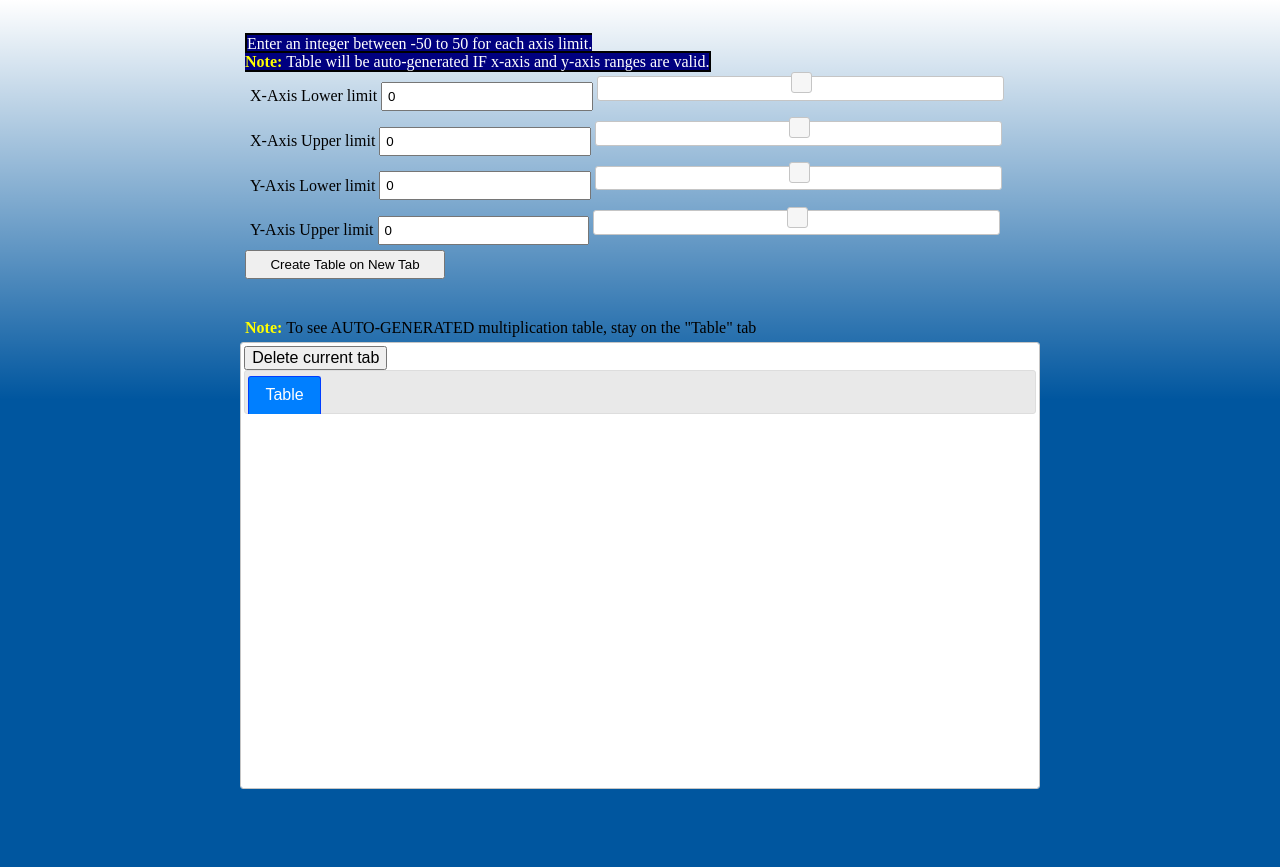
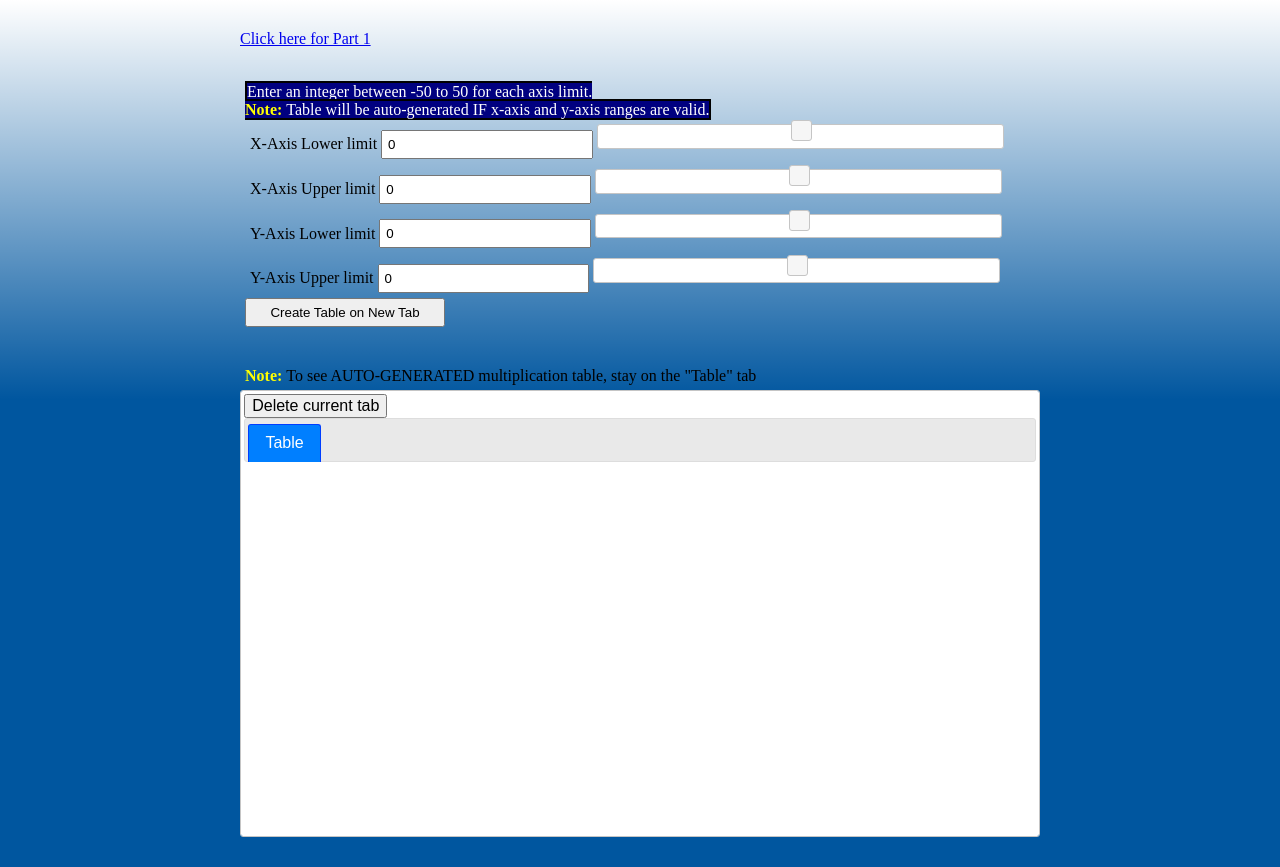
Before and after one commit to SkipThePup/SkipThePup.github.io, a plain HTML site: page index.html in a window 1280 px wide. Before the commit the page ends 819 px from the top, so only its background shows below. Drawn offline with nearby package versions, Linux system fonts and the light colour scheme.

Commit message:
Update index.html

```diff
--- a/index.html
+++ b/index.html
@@ -28,6 +28,7 @@
 
 </head>
 <body>
+    <a href="index2.html">Click here for Part 1</a>
     <div id="wrapper">
         <!--Instruction label-->
         <label id="instr">
```
